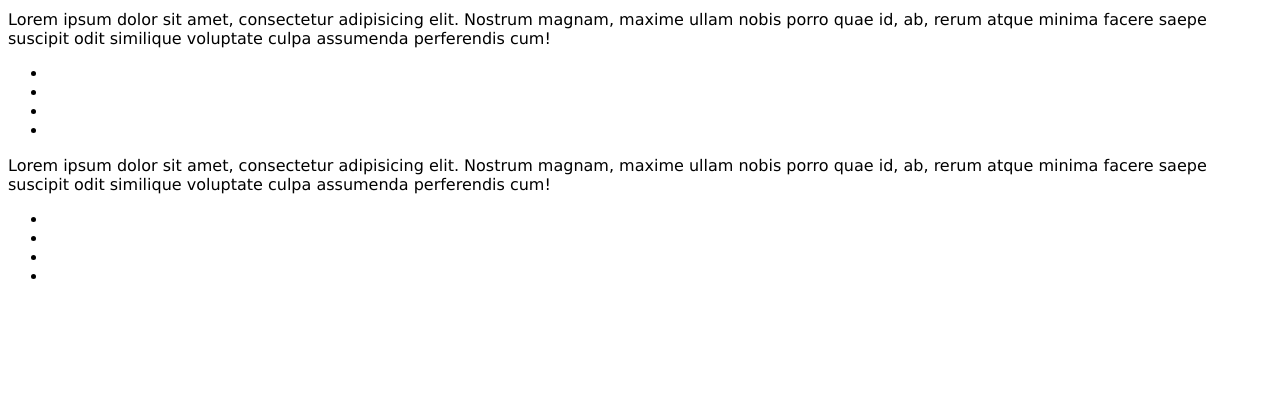
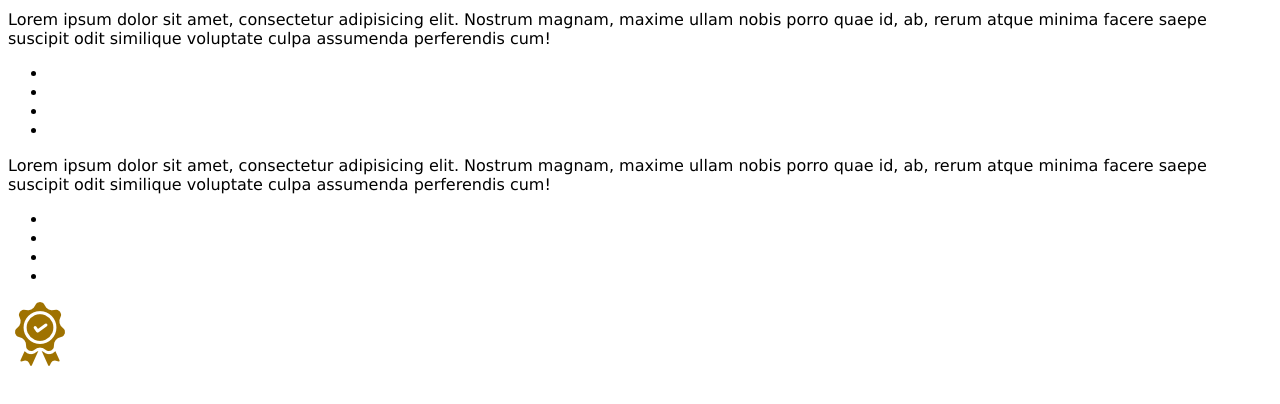
Before and after one commit to valbargue/clone_mon_site_web, a plain HTML site: page index.html in a window 1280 px wide. Shown: the part 110-514 px from the top of the page. Drawn offline with Linux system fonts and the light colour scheme.

Commit message:
Ajout de l'image medale-bronze

```diff
--- a/index.html
+++ b/index.html
@@ -32,6 +32,7 @@
             <li></li>
         </ul>
     </div>
+    <img src="images/medal_bronze.png" alt="">
 </body>
 
 </html>
```
Also changed, not shown: images/medal_bronze.png (added), images/medal_gold.png (added), images/medal_silver.png (added).
